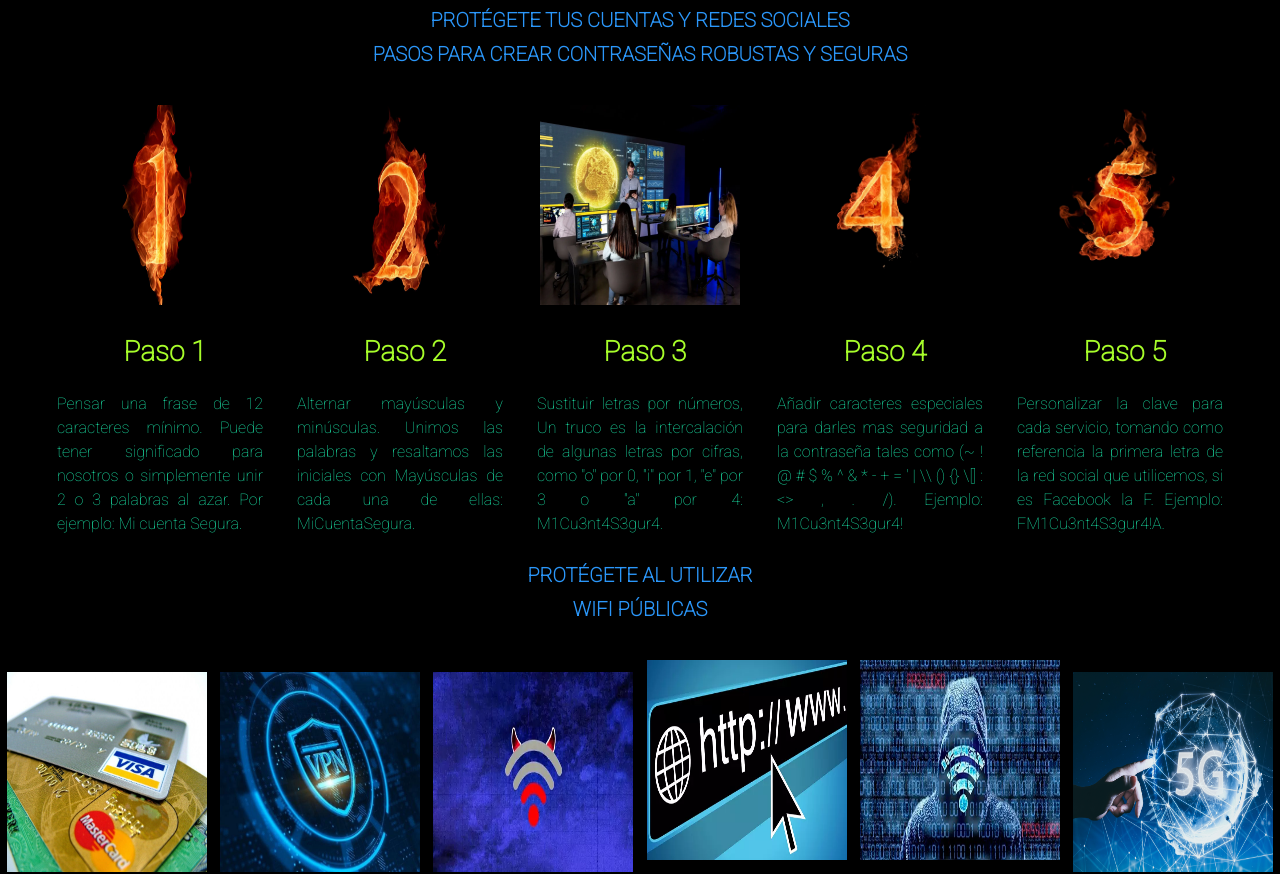
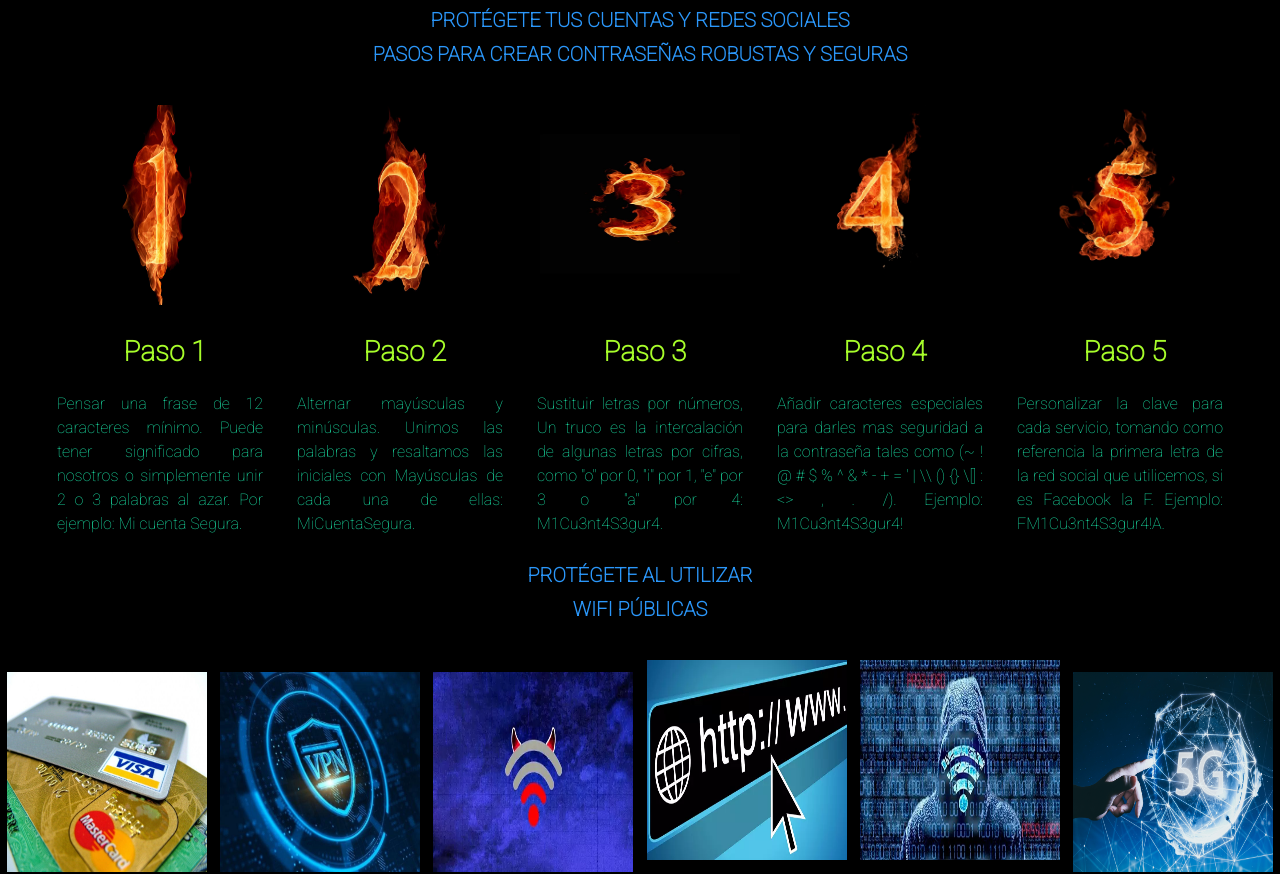
Before and after one commit to Raneder/Secretaria-TD, a plain HTML site: page ciberseguridad.html in a window 1280 px wide. Shown: the part 1345-2219 px from the top of the page. Drawn offline with nearby package versions, Linux system fonts and the light colour scheme.

Commit message:
my sixth commit

```diff
--- a/ciberseguridad.html
+++ b/ciberseguridad.html
@@ -224,7 +224,7 @@
     <h5 class="cuentasredessociales" id="cuentasredessociales"> <strong>PROTÉGETE TUS CUENTAS Y REDES SOCIALES </strong> </h5>
     <h5 class="cuentasredessociales"> <strong> PASOS PARA CREAR CONTRASEÑAS ROBUSTAS Y SEGURAS</strong> </h5>
 
-    <div class=" d-flex flex-column align-items-center flex-md-row justify-content-center">
+    <div class=" d-flex justify-content-center flex-wrap text-center">
 
         <div class=" card">
             <img class="crs" src="img/paso1.jpg" class="card-img-top" alt="...">
@@ -249,7 +249,7 @@
         </div>
 
         <div class=" card">
-            <img class="crs" src="img/Paso 3.webp" class=" card-img-top" alt="...">
+            <img class="crs" src="img/paso 3 - new.webp" class=" card-img-top" alt="...">
             <div class="margen">
 
                 <h3 class="CuentasyRedesSociales"> <strong> Paso 3</strong> </h3>
```
Also changed, not shown: Index.html (+1 -1 lines), img/paso 3 - new.webp (added).
